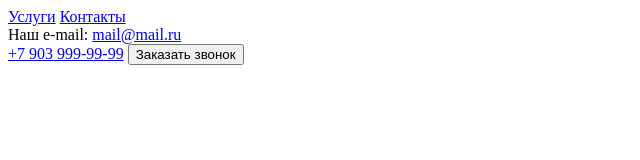
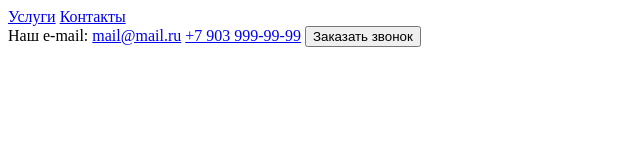
Before and after one commit to kirteri/new-project, a plain HTML site: page index.html in a window 1280 px wide. Shown: the whole page, without its empty margins (0-640 px from the left). Drawn offline with nearby package versions, Linux system fonts and the light colour scheme.

Commit message:
deleted 2 points

```diff
--- a/index.html
+++ b/index.html
@@ -19,8 +19,7 @@
           </nav>
         <div>
             Наш e-mail: <a href="mailto:mail@mail.ru">mail@mail.ru</a>
-        </nav>
-        <div>
+
             <a href="tel:+79039999999">+7 903 999-99-99</a>
             <button>Заказать звонок</button>
         </div>
```
